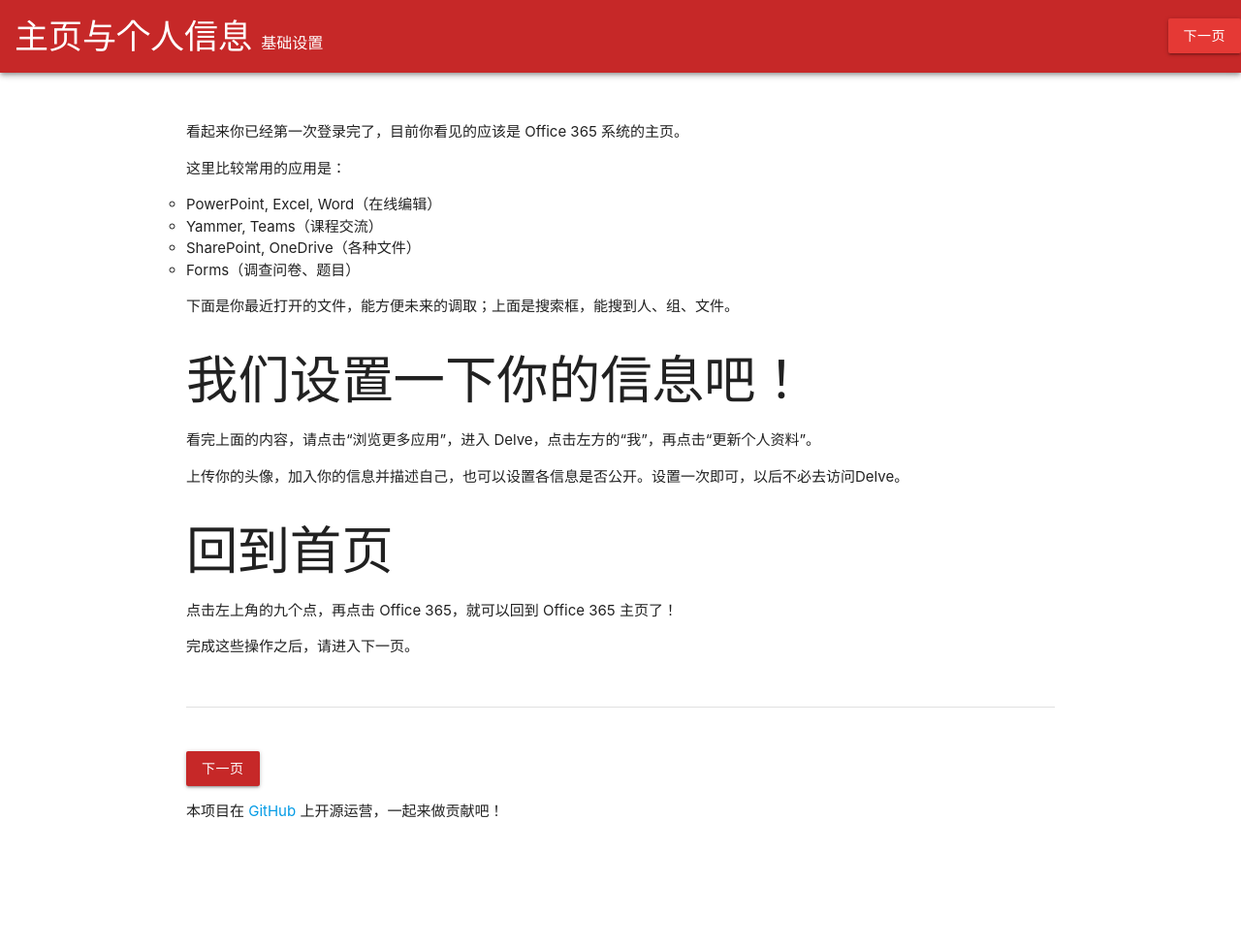
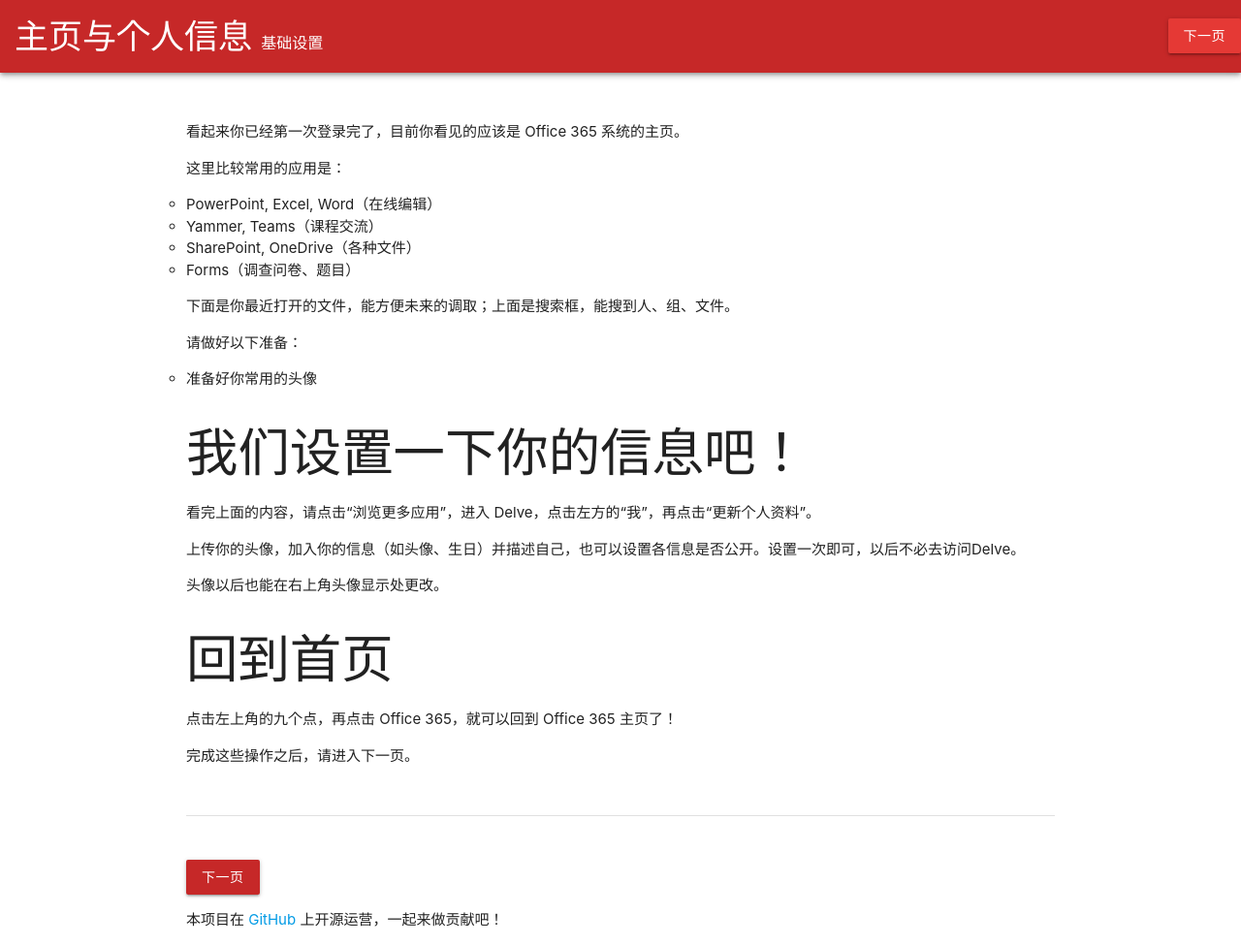
Before and after one commit to pkuschool/intro, a Jekyll site: the page built from 12-Hub.md, in a window 1280 px wide. Shown: the whole page at 97% size. Built offline with Jekyll 4.4.1, drawn with Linux system fonts in a browser that asks for light colours; nearby versions of some CDN libraries; our own code applies the rules of GitHub Pages for plain Markdown files; before the commit the page ends 900 px from its top, so only the background shows below that.

Commit message:
Update 12-Hub.md

```diff
--- a/12-Hub.md
+++ b/12-Hub.md
@@ -18,11 +18,17 @@ description: 基础设置
 
 下面是你最近打开的文件，能方便未来的调取；上面是搜索框，能搜到人、组、文件。
 
+请做好以下准备：
+
+- 准备好你常用的头像
+
 ## 我们设置一下你的信息吧！
 
 看完上面的内容，请点击“浏览更多应用”，进入 Delve，点击左方的“我”，再点击“更新个人资料”。
 
-上传你的头像，加入你的信息并描述自己，也可以设置各信息是否公开。设置一次即可，以后不必去访问Delve。
+上传你的头像，加入你的信息（如头像、生日）并描述自己，也可以设置各信息是否公开。设置一次即可，以后不必去访问Delve。
+
+头像以后也能在右上角头像显示处更改。
 
 ## 回到首页
 
```
